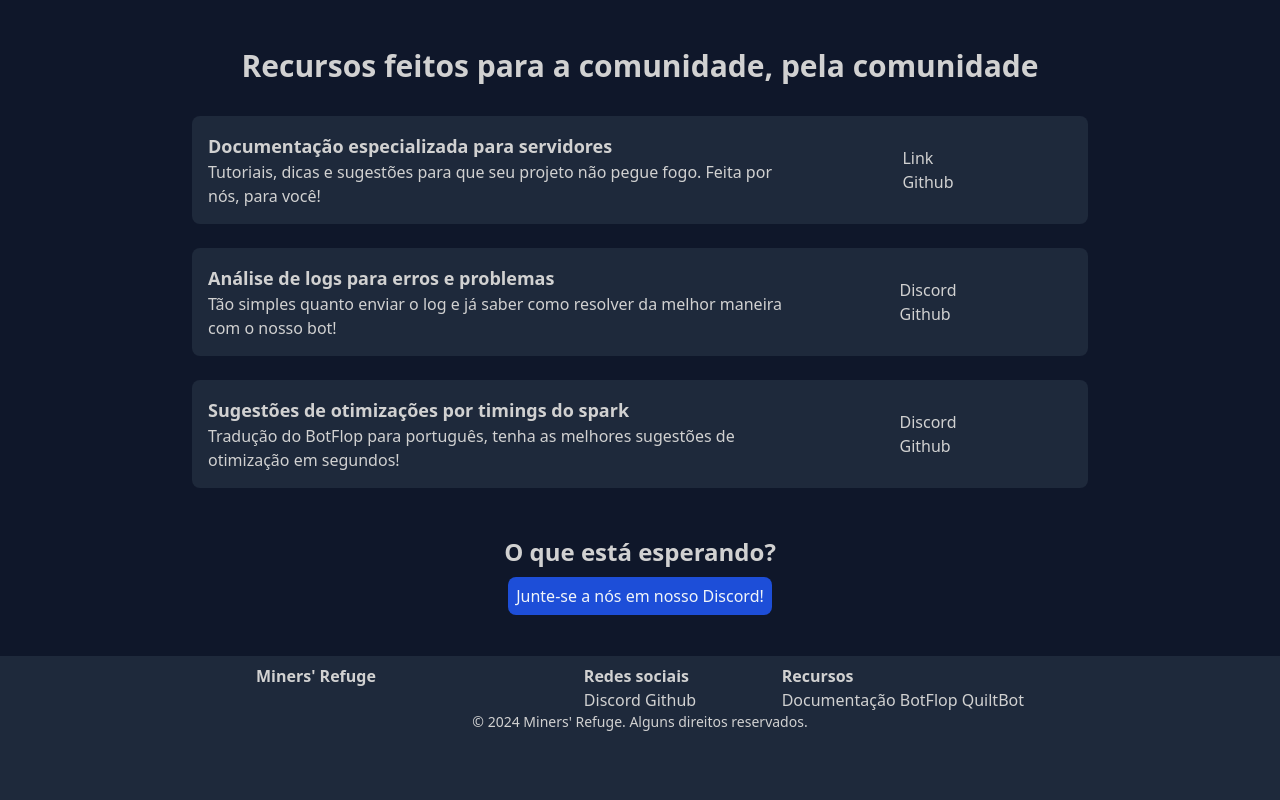
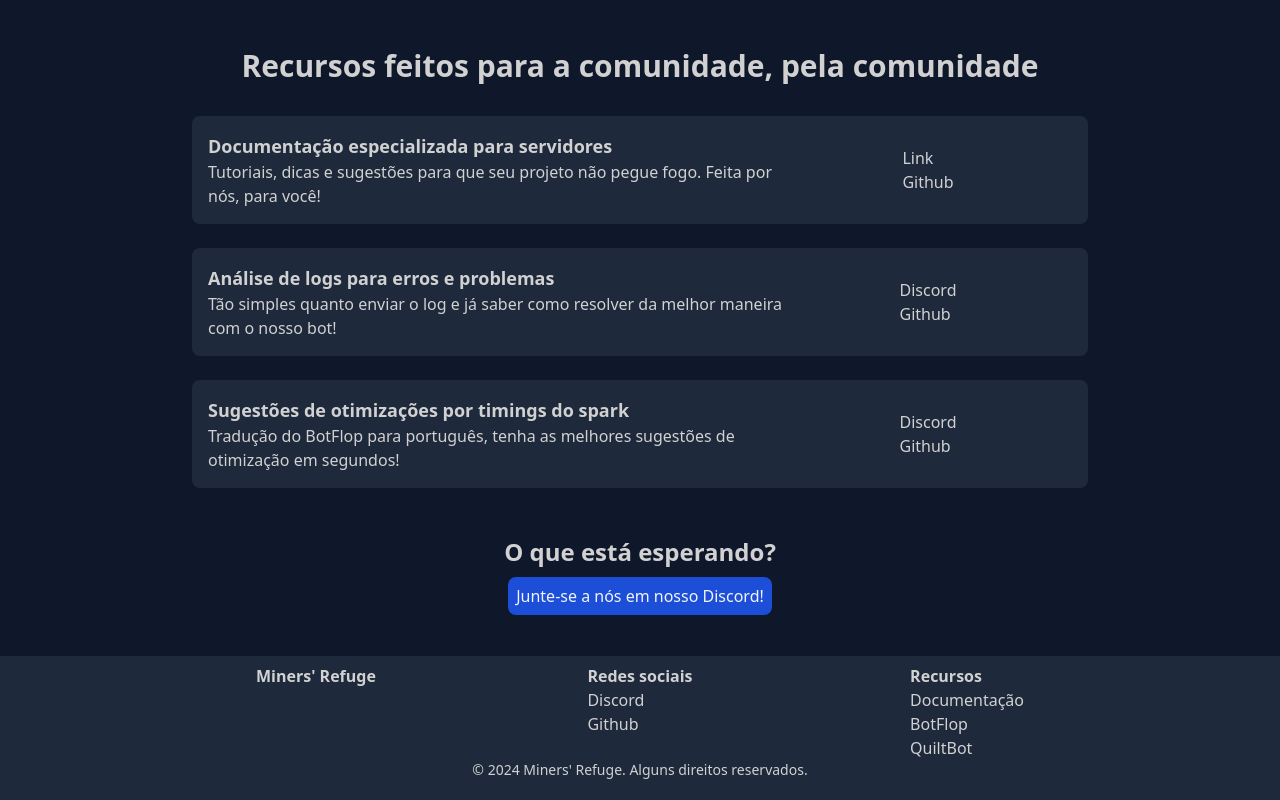
Before and after one commit to MinersRefuge/website, a website: page index.html in a window 1280 px wide. Shown: the part 1336-2136 px from the top of the page. Drawn offline with Linux system fonts and the light colour scheme; a web font is replaced by a local one.

Commit message:
Fix footer

```diff
--- a/index.html
+++ b/index.html
@@ -114,16 +114,16 @@
             <div class="mr-auto">
                 <h1 class="font-bold">Miners' Refuge</h1>
             </div>
-            <div class="mx-auto">
+            <div class="mx-auto flex flex-col">
                 <h1 class="font-bold">Redes sociais</h1>
-                <a href="https://dc.minersrefuge.com.br">Discord</a>
-                <a href="https://github.com/MinersRefuge">Github</a>
+                <a class="hover:text-primary" href="https://dc.minersrefuge.com.br">Discord</a>
+                <a class="hover:text-primary" href="https://github.com/MinersRefuge">Github</a>
             </div>
-            <div class="ml-auto">
+            <div class="ml-auto flex flex-col">
                 <h1 class="font-bold">Recursos</h1>
-                <a href="https://docs.minersrefuge.com.br">Documentação</a>
-                <a href="https://github.com/Zeptiny/QuiltBot">BotFlop</a>
-                <a href="https://github.com/Zeptiny/botflop-ptBR">QuiltBot</a>
+                <a class="hover:text-primary" href="https://docs.minersrefuge.com.br">Documentação</a>
+                <a class="hover:text-primary" href="https://github.com/Zeptiny/QuiltBot">BotFlop</a>
+                <a class="hover:text-primary" href="https://github.com/Zeptiny/botflop-ptBR">QuiltBot</a>
             </div>
         </div>
         <p class="text-center text-sm">© 2024 Miners' Refuge. Alguns direitos reservados.</p>
```
